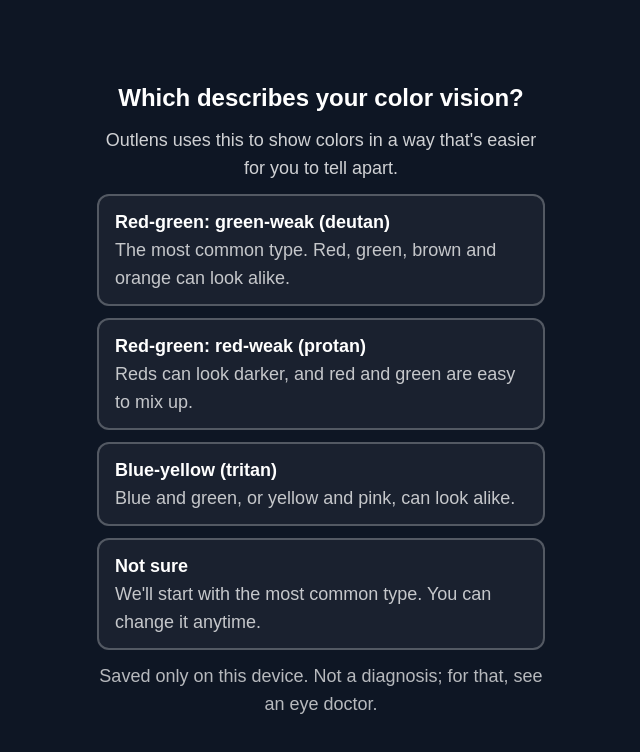
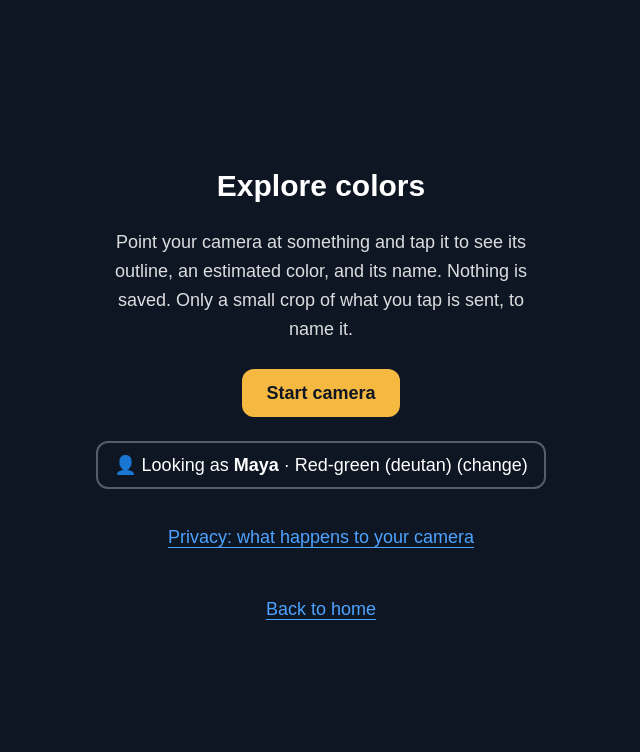
Before and after one commit to heyyamulya/Outlens, a Next.js app: page /explore in a window 1280 px wide. Shown: the top 752 px of the page, without its empty margins (319-959 px from the left). Built offline with nearby package versions, Linux system fonts and the light colour scheme.

Commit message:
Demo users: see through Maya's and Leo's eyes

```diff
--- a/app/explore/CameraExplorer.tsx
+++ b/app/explore/CameraExplorer.tsx
@@ -12,8 +12,8 @@
 import { colorMaskAt } from "@/lib/colorRegion";
 import { colorPhrase, prepareSpeech, speak } from "@/lib/speak";
 import { cropAround, describeCrop, type ObjectInfo } from "@/lib/crop";
-import { CVD_LABELS, SIMULATION, applyMatrix, enhancementMatrix, svgMatrixValues, type CvdType } from "@/lib/cvd";
-import { enhancementType, parseProfile, profileSnapshot, saveProfile, subscribeProfile, type Profile } from "@/lib/profile";
+import { CVD_LABELS, SIMULATION, applyMatrix, enhancementMatrix, multiply, svgMatrixValues, type CvdType } from "@/lib/cvd";
+import { DEFAULT_USERS_JSON, activeUser, addUser, parseUsers, saveUsers, subscribeUsers, usersSnapshot, type UsersState } from "@/lib/profile";
 
 type Status = "idle" | "starting" | "live" | "denied" | "no-camera" | "busy" | "unsupported" | "error";
 
@@ -127,38 +127,93 @@
   return null;
 }
 
-const PROFILE_OPTIONS: { type: Profile["type"]; title: string; body: string }[] = [
-  { type: "deutan", title: "Red-green: green-weak (deutan)", body: "The most common type. Red, green, brown and orange can look alike." },
-  { type: "protan", title: "Red-green: red-weak (protan)", body: "Reds can look darker, and red and green are easy to mix up." },
-  { type: "tritan", title: "Blue-yellow (tritan)", body: "Blue and green, or yellow and pink, can look alike." },
-  { type: "unsure", title: "Not sure", body: "We'll start with the most common type. You can change it anytime." },
-];
+const TYPE_HINTS: Record<CvdType, string> = {
+  deutan: "Most common. Red, green, brown and orange can look alike.",
+  protan: "Reds look darker; red and green are easy to mix up.",
+  tritan: "Blue and green, or yellow and pink, can look alike.",
+};
 
-const SIM_ORDER: (CvdType | null)[] = [null, "deutan", "protan", "tritan"];
-
-function ProfilePicker({ current, onPick, onCancel }: { current: Profile | null; onPick: (p: Profile) => void; onCancel?: () => void }) {
+/** Who is using Outlens: pick a user, or add one (name + type). Saved only on this device. */
+function UserPanel({ state, onChange, onClose }: { state: UsersState; onChange: (s: UsersState) => void; onClose?: () => void }) {
+  const [adding, setAdding] = useState(false);
+  const [name, setName] = useState("");
+  const [type, setType] = useState<CvdType>("deutan");
+  const btn =
+    "min-h-12 rounded-xl border-2 px-4 py-2 text-left focus-visible:outline-2 focus-visible:outline-offset-2 focus-visible:outline-[#4DA3FF]";
   return (
     <div className="mx-auto flex w-full max-w-md flex-col gap-3 text-left">
-      <h1 className="text-center text-2xl font-semibold">Which describes your color vision?</h1>
-      <p className="text-center text-white/80">Outlens uses this to show colors in a way that&apos;s easier for you to tell apart.</p>
-      {PROFILE_OPTIONS.map((o) => (
+      <h2 className="text-center text-2xl font-semibold">Who&apos;s looking?</h2>
+      <p className="text-center text-white/80">Outlens shows the world through this person&apos;s eyes, then helps with the colors they mix up.</p>
+      {state.users.map((u) => (
         <button
-          key={o.type}
+          key={u.id}
           type="button"
-          onClick={() => onPick({ type: o.type })}
-          aria-pressed={current?.type === o.type}
-          className={`min-h-12 rounded-xl border-2 px-4 py-3 text-left focus-visible:outline-2 focus-visible:outline-offset-2 focus-visible:outline-[#4DA3FF] ${
-            current?.type === o.type ? "border-[#F5B841] bg-white/10" : "border-white/25 bg-white/5 hover:bg-white/10"
-          }`}
+          onClick={() => {
+            onChange({ ...state, activeId: u.id });
+            onClose?.();
+          }}
+          aria-pressed={u.id === state.activeId}
+          className={`${btn} ${u.id === state.activeId ? "border-[#F5B841] bg-white/10" : "border-white/25 bg-white/5 hover:bg-white/10"}`}
         >
-          <span className="block font-semibold">{o.title}</span>
-          <span className="block text-white/75">{o.body}</span>
+          <span className="block font-semibold">
+            <span aria-hidden>👤 </span>
+            {u.name}
+          </span>
+          <span className="block text-white/80">{CVD_LABELS[u.type].long}</span>
         </button>
       ))}
-      <p className="text-center text-white/70">Saved only on this device. Not a diagnosis; for that, see an eye doctor.</p>
-      {onCancel && (
-        <button type="button" onClick={onCancel} className="mx-auto min-h-12 px-4 text-[#4DA3FF] underline underline-offset-4">
-          Cancel
+      {adding ? (
+        <form
+          className="flex flex-col gap-3 rounded-xl border-2 border-white/25 p-3"
+          onSubmit={(e) => {
+            e.preventDefault();
+            onChange(addUser(state, name, type));
+            setAdding(false);
+            setName("");
+            onClose?.();
+          }}
+        >
+          <label className="flex flex-col gap-1">
+            <span className="font-semibold">Name</span>
+            <input
+              value={name}
+              onChange={(e) => setName(e.target.value)}
+              maxLength={20}
+              required
+              className="min-h-12 rounded-lg bg-white px-3 text-[#0E1624]"
+            />
+          </label>
+          <fieldset className="flex flex-col gap-2">
+            <legend className="mb-1 font-semibold">Color vision</legend>
+            {(Object.keys(TYPE_HINTS) as CvdType[]).map((t) => (
+              <button
+                key={t}
+                type="button"
+                onClick={() => setType(t)}
+                aria-pressed={type === t}
+                className={`${btn} ${type === t ? "border-[#F5B841] bg-white/10" : "border-white/20"}`}
+              >
+                <span className="block font-semibold">{CVD_LABELS[t].long}</span>
+                <span className="block text-base text-white/75">{TYPE_HINTS[t]}</span>
+              </button>
+            ))}
+          </fieldset>
+          <button type="submit" className="min-h-12 rounded-xl bg-[#F5B841] px-6 font-semibold text-[#0E1624]">
+            Save user
+          </button>
+          <button type="button" onClick={() => setAdding(false)} className="min-h-12 text-[#4DA3FF] underline underline-offset-4">
+            Cancel
+          </button>
+        </form>
+      ) : (
+        <button type="button" onClick={() => setAdding(true)} className={`${btn} border-dashed border-white/40`}>
+          + Add a user
+        </button>
+      )}
+      <p className="text-center text-base text-white/70">Saved only on this device. Not a diagnosis; for that, see an eye doctor.</p>
+      {onClose && (
+        <button type="button" onClick={onClose} className="mx-auto min-h-12 px-4 text-[#4DA3FF] underline underline-offset-4">
+          Close
         </button>
       )}
     </div>
@@ -172,7 +227,7 @@
   const overlayRef = useRef<HTMLCanvasElement>(null);
   const ringRef = useRef<HTMLDivElement>(null);
   const labelRef = useRef<HTMLDivElement>(null);
-  const homeRef = useRef<HTMLDivElement>(null); // top-left tools: Home, See as, Profile
+  const homeRef = useRef<HTMLDivElement>(null); // top-left tools: Home, user, view
   const chipRef = useRef<HTMLParagraphElement>(null);
   const bottomRef = useRef<HTMLDivElement>(null); // frozen: hint and Resume button
   const hintRef = useRef<HTMLParagraphElement>(null); // live: hint only
@@ -190,13 +245,19 @@
   const [shape, setShape] = useState<Shape | null>(null);
   const [reading, setReading] = useState<Reading | null>(null);
   const [note, setNote] = useState<string | null>(null);
-  // The profile is read from this browser after the page loads (null on the server).
-  const profile = parseProfile(useSyncExternalStore(subscribeProfile, profileSnapshot, () => null));
-  const profileLoaded = useSyncExternalStore(subscribeProfile, () => true, () => false);
-  const [choosingProfile, setChoosingProfile] = useState(false);
-  const [simulate, setSimulate] = useState<CvdType | null>(null); // "See as" simulation
+  // Users live in this browser only (two demo users until someone changes them).
+  const usersState = parseUsers(useSyncExternalStore(subscribeUsers, usersSnapshot, () => DEFAULT_USERS_JSON));
+  const user = activeUser(usersState);
+  const [usersOpen, setUsersOpen] = useState(false);
+  // "user": the camera shows the world through the active user's eyes (a simulation).
+  const [viewMode, setViewMode] = useState<"user" | "normal">("user");
+  const simulate: CvdType | null = viewMode === "user" ? user.type : null;
   const [enhanced, setEnhanced] = useState(false); // selected object shown in the user's colors
-  const [shareOpen, setShareOpen] = useState(false); // "Share what I see" panel
+
+  function changeUsers(next: UsersState) {
+    saveUsers(next);
+    setEnhanced(false);
+  }
 
   /** Asks Gemini for a longer description of the same crop (only when the user taps it). */
   function moreDetail() {
@@ -212,13 +273,11 @@
     });
   }
 
-  function pickProfile(p: Profile) {
-    saveProfile(p);
-    setChoosingProfile(false);
-    setEnhanced(false);
-  }
-
-  /** Recolors the frozen frame for the user's type, then shows it inside the outline. */
+  /**
+   * Recolors the frozen frame for the user's type and shows it inside the outline. In the
+   * user's view it is also passed through their simulation, so viewers see what it looks
+   * like to them.
+   */
   function toggleEnhanced() {
     if (enhanced) {
       setEnhanced(false);
@@ -233,7 +292,8 @@
     if (!ctx) return;
     ctx.drawImage(source, 0, 0);
     const image = ctx.getImageData(0, 0, canvas.width, canvas.height);
-    applyMatrix(image.data, enhancementMatrix(enhancementType(profile)));
+    const enhance = enhancementMatrix(user.type);
+    applyMatrix(image.data, simulate ? multiply(SIMULATION[simulate], enhance) : enhance);
     ctx.putImageData(image, 0, 0);
     setEnhanced(true);
   }
@@ -515,7 +575,7 @@
                       aria-pressed={enhanced}
                       className="-ml-1 mt-1 min-h-12 self-start rounded-full px-1 text-left font-semibold text-[#1F6FD1] underline underline-offset-4 focus-visible:outline-2 focus-visible:outline-offset-2 focus-visible:outline-[#4DA3FF]"
                     >
-                      {enhanced ? "Show original colors" : "Show in my colors"}
+                      {enhanced ? "Show original colors" : `Show in ${user.name}'s colors`}
                       {enhanced && <span className="block text-base font-normal text-[#0E1624]/60">Enhanced (approximate)</span>}
                     </button>
                   )}
@@ -556,52 +616,30 @@
             <p className="rounded-xl bg-[#0E1624]/80 px-3 py-1 text-base text-white/85">Glasses view · phone preview</p>
             <button
               type="button"
-              onClick={() => setShareOpen((o) => !o)}
-              aria-expanded={shareOpen}
-              className={`min-h-12 rounded-xl px-4 text-left font-semibold focus-visible:outline-2 focus-visible:outline-offset-2 focus-visible:outline-[#4DA3FF] ${
-                simulate ? "border-2 border-[#F5B841] bg-[#0E1624]/95" : "bg-[#0E1624]/90"
-              }`}
+              onClick={() => setUsersOpen(true)}
+              className="min-h-12 rounded-xl border-2 border-[#F5B841] bg-[#0E1624]/95 px-4 text-left font-semibold focus-visible:outline-2 focus-visible:outline-offset-2 focus-visible:outline-[#4DA3FF]"
             >
-              <span aria-hidden>👁 </span>Share what I see
-              {simulate && (
-                <span className="block text-base font-normal text-[#F5B841]">Simulation: {CVD_LABELS[simulate].short}</span>
-              )}
+              <span aria-hidden>👤 </span>
+              {user.name} ▾<span className="block text-base font-normal text-white/80">{CVD_LABELS[user.type].short}</span>
             </button>
-            {shareOpen && (
-              <div className="flex w-[min(20rem,calc(100vw-2rem))] flex-col gap-2 rounded-xl bg-[#0E1624]/97 p-3 shadow-lg">
-                <p className="text-base text-white/80">
-                  Show friends, family or teachers how this view looks with color blindness. This is a simulation.
-                </p>
-                {SIM_ORDER.map((t) => (
-                  <button
-                    key={t ?? "normal"}
-                    type="button"
-                    onClick={() => setSimulate(t)}
-                    aria-pressed={simulate === t}
-                    className={`min-h-12 rounded-lg border-2 px-3 text-left focus-visible:outline-2 focus-visible:outline-offset-2 focus-visible:outline-[#4DA3FF] ${
-                      simulate === t ? "border-[#F5B841] bg-white/10" : "border-white/20"
-                    }`}
-                  >
-                    {t ? CVD_LABELS[t].long : "Normal view"}
-                  </button>
-                ))}
-                <button type="button" onClick={() => setShareOpen(false)} className="min-h-12 text-[#4DA3FF] underline underline-offset-4">
-                  Done
-                </button>
-              </div>
-            )}
             <button
               type="button"
-              onClick={() => setChoosingProfile(true)}
+              onClick={() => {
+                setViewMode((m) => (m === "user" ? "normal" : "user"));
+                setEnhanced(false);
+              }}
+              aria-pressed={viewMode === "user"}
               className="min-h-12 rounded-xl bg-[#0E1624]/90 px-4 text-left focus-visible:outline-2 focus-visible:outline-offset-2 focus-visible:outline-[#4DA3FF]"
             >
-              My colors: {profile ? (profile.type === "unsure" ? "Not sure" : CVD_LABELS[profile.type].short) : "Set up"}
+              <span aria-hidden>👁 </span>
+              {viewMode === "user" ? `${user.name}'s eyes` : "Normal view"}
+              <span className="block text-base text-[#F5B841]">{viewMode === "user" ? "Simulation · tap for normal" : `Tap for ${user.name}'s eyes`}</span>
             </button>
           </div>
 
-          {choosingProfile && (
+          {usersOpen && (
             <div className="absolute inset-0 z-20 overflow-y-auto bg-[#0E1624]/97 px-4 py-8">
-              <ProfilePicker current={profile} onPick={pickProfile} onCancel={() => setChoosingProfile(false)} />
+              <UserPanel state={usersState} onChange={changeUsers} onClose={() => setUsersOpen(false)} />
             </div>
           )}
 
@@ -638,14 +676,14 @@
         </>
       )}
 
-      {!live && profileLoaded && (status === "idle" || status === "starting") && (!profile || choosingProfile) && (
-        <main className="flex h-full flex-col items-center justify-center overflow-y-auto px-4 py-8">
-          <ProfilePicker current={profile} onPick={pickProfile} onCancel={profile ? () => setChoosingProfile(false) : undefined} />
+      {!live && usersOpen && (
+        <main className="flex h-full flex-col items-center overflow-y-auto px-4 py-8">
+          <UserPanel state={usersState} onChange={changeUsers} onClose={() => setUsersOpen(false)} />
         </main>
       )}
 
-      {!live && !(profileLoaded && (status === "idle" || status === "starting") && (!profile || choosingProfile)) && (
-        <main className="flex h-full flex-col items-center justify-center gap-6 px-6 text-center">
+      {!live && !usersOpen && (
+        <main className="flex h-full flex-col items-center justify-center gap-6 overflow-y-auto px-6 py-8 text-center">
           <h1 className="text-3xl font-semibold">{message?.title ?? "Explore colors"}</h1>
           <p className="max-w-md leading-relaxed text-white/85">
             {status === "starting"
@@ -662,9 +700,13 @@
               {status === "idle" ? "Start camera" : "Try again"}
             </button>
           )}
-          {profile && status !== "starting" && (
-            <button type="button" onClick={() => setChoosingProfile(true)} className="min-h-12 px-4 text-[#4DA3FF] underline underline-offset-4">
-              My colors: {profile.type === "unsure" ? "Not sure" : CVD_LABELS[profile.type].short} (change)
+          {status !== "starting" && (
+            <button
+              type="button"
+              onClick={() => setUsersOpen(true)}
+              className="min-h-12 rounded-xl border-2 border-white/30 px-4 text-left focus-visible:outline-2 focus-visible:outline-offset-2 focus-visible:outline-[#4DA3FF]"
+            >
+              <span aria-hidden>👤 </span>Looking as <strong>{user.name}</strong> · {CVD_LABELS[user.type].short} (change)
             </button>
           )}
           <Link href="/privacy" className="flex min-h-12 items-center text-[#4DA3FF] underline underline-offset-4">
--- a/lib/cvd.ts
+++ b/lib/cvd.ts
@@ -31,7 +31,8 @@
   tritan: { short: "Blue-yellow (tritan)", long: "Blue-yellow: tritanopia" },
 };
 
-function multiply(a: Matrix, b: Matrix): Matrix {
+/** a·b: apply b first, then a. */
+export function multiply(a: Matrix, b: Matrix): Matrix {
   const out = new Array(9).fill(0) as Matrix;
   for (let r = 0; r < 3; r++) for (let c = 0; c < 3; c++) for (let k = 0; k < 3; k++) out[r * 3 + c] += a[r * 3 + k] * b[k * 3 + c];
   return out;
--- a/lib/profile.ts
+++ b/lib/profile.ts
@@ -1,26 +1,38 @@
-// The user's color-vision profile, saved only on this device (localStorage). No account,
-// nothing sent anywhere. Storage can fail (private mode, blocked site data), so every read
-// and write is wrapped, and a copy is kept in memory so the choice still works this visit.
-// Read it in React with useSyncExternalStore(subscribeProfile, profileSnapshot, () => null).
+// Users of this device and their color-vision type, saved only here (localStorage). No
+// accounts, nothing sent anywhere. Two demo users are built in, so the demo can show
+// different kinds of color blindness. Storage can fail (private mode, blocked site data),
+// so reads and writes are wrapped and a copy is kept in memory for this visit.
+// Read it in React with useSyncExternalStore(subscribeUsers, usersSnapshot, () => DEFAULT_USERS_JSON).
 
 import type { CvdType } from "./cvd";
 
-export type Profile = { type: CvdType | "unsure" };
+export type User = { id: string; name: string; type: CvdType };
+export type UsersState = { users: User[]; activeId: string };
 
-const KEY = "outlens.profile.v1";
-const EVENT = "outlens-profile-change";
+const KEY = "outlens.users.v1";
+const EVENT = "outlens-users-change";
+
+const DEFAULT_STATE: UsersState = {
+  users: [
+    { id: "maya", name: "Maya", type: "deutan" },
+    { id: "leo", name: "Leo", type: "tritan" },
+  ],
+  activeId: "maya",
+};
+export const DEFAULT_USERS_JSON = JSON.stringify(DEFAULT_STATE);
+
 let memory: string | null = null;
 
-/** The saved profile as a string (stable between calls, as React needs), or null. */
-export function profileSnapshot(): string | null {
+/** The saved state as a string (stable between calls, as React needs). */
+export function usersSnapshot(): string {
   try {
-    return localStorage.getItem(KEY) ?? memory;
+    return localStorage.getItem(KEY) ?? memory ?? DEFAULT_USERS_JSON;
   } catch {
-    return memory;
+    return memory ?? DEFAULT_USERS_JSON;
   }
 }
 
-export function subscribeProfile(onChange: () => void): () => void {
+export function subscribeUsers(onChange: () => void): () => void {
   window.addEventListener(EVENT, onChange);
   window.addEventListener("storage", onChange);
   return () => {
@@ -29,18 +41,24 @@
   };
 }
 
-export function parseProfile(raw: string | null): Profile | null {
-  if (!raw) return null;
+const TYPES = ["protan", "deutan", "tritan"];
+
+export function parseUsers(raw: string): UsersState {
   try {
-    const p = JSON.parse(raw) as Profile;
-    return ["protan", "deutan", "tritan", "unsure"].includes(p?.type) ? p : null;
+    const s = JSON.parse(raw) as UsersState;
+    const users = (s?.users ?? []).filter(
+      (u) => typeof u?.id === "string" && typeof u?.name === "string" && TYPES.includes(u?.type),
+    );
+    if (users.length === 0) return DEFAULT_STATE;
+    const activeId = users.some((u) => u.id === s.activeId) ? s.activeId : users[0].id;
+    return { users, activeId };
   } catch {
-    return null;
+    return DEFAULT_STATE;
   }
 }
 
-export function saveProfile(profile: Profile) {
-  memory = JSON.stringify(profile);
+export function saveUsers(state: UsersState) {
+  memory = JSON.stringify(state);
   try {
     localStorage.setItem(KEY, memory);
   } catch {
@@ -49,7 +67,13 @@
   window.dispatchEvent(new Event(EVENT));
 }
 
-/** The type used for enhancement. "Not sure" uses deutan, the most common type. */
-export function enhancementType(profile: Profile | null): CvdType {
-  return profile && profile.type !== "unsure" ? profile.type : "deutan";
+export function activeUser(state: UsersState): User {
+  return state.users.find((u) => u.id === state.activeId) ?? state.users[0];
 }
+
+/** Adds a user (name trimmed to 20 characters) and makes them active. */
+export function addUser(state: UsersState, name: string, type: CvdType): UsersState {
+  const clean = name.trim().slice(0, 20) || "New user";
+  const id = `u${Date.now().toString(36)}`;
+  return { users: [...state.users, { id, name: clean, type }], activeId: id };
+}
```
